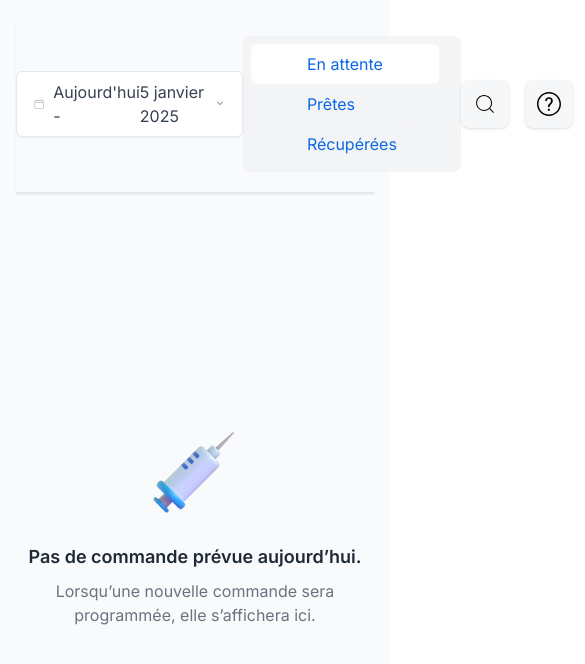
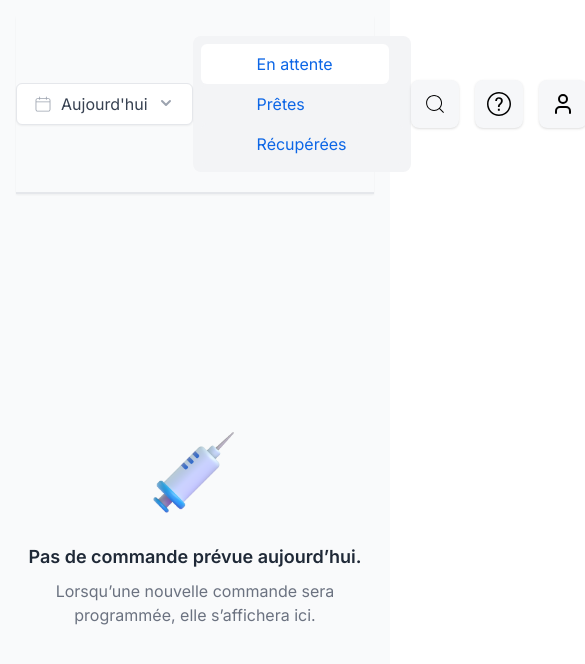
Before and after one commit to prateek-pareek/amme-pharmacy, a React (Vite) app: page /page5 in a window 390 px wide. Shown: the top 664 px of the page, 585 px wide, since content can reach past the window. Built offline with nearby package versions, Linux system fonts and the light colour scheme.

Commit message:
improved responsiveness of login pages

```diff
--- a/src/components/Mui.jsx
+++ b/src/components/Mui.jsx
@@ -34,9 +34,9 @@ const Mui = () => {
   };
 
   return (
-    <div className="flex flex-col md:flex-row h-[100vh] items-center justify-between gap-6 p-4 overflow-auto relative">
+    <div className="flex flex-col md:flex-row h-screen items-center justify-between gap-6 p-4 overflow-auto relative">
       {/* Left Section with Image */}
-      <div className="md:w-[50%] w-full flex flex-w items-center ">
+      <div className="md:w-[50%] w-full flex items-center">
         <img
           src={image}
           alt="Logo"
@@ -44,13 +44,12 @@ const Mui = () => {
         />
       </div>
 
-
       {/* Right Section with Form */}
-      <div className="md:pr-12 md:w-[50%] flex items-center justify-center">
-        <div className="bg-white py-8 rounded-lg w-full md:w-[90%]  px-6">
+      <div className="md:pr-12 md:w-[50%] flex items-center justify-center h-full overflow-auto">
+        <div className="bg-white py-0 rounded-lg w-full md:w-[90%] px-6 h-full flex flex-col justify-between overflow-y-auto">
           {/* Top Icon */}
-          <div className="main pl-[180px] ">
-          <img src={icon} alt="Icon" className=" mb-4 h-12" />
+          <div className="main pl-[180px]">
+            <img src={icon} alt="Icon" className="mb-4 h-12" />
           </div>
 
           {/* Form Title */}
@@ -112,7 +111,7 @@ const Mui = () => {
               fullWidth
               required
               size="small"
-              sx={{ maxWidth: '400px',  }}
+              sx={{ maxWidth: '400px' }}
             />
           </div>
 
@@ -134,7 +133,6 @@ const Mui = () => {
                   '& .MuiOutlinedInput-root': {
                     '& fieldset': {
                       borderColor: "#e2e8f0", // Ensure the border of the fieldset is the same color
-
                     },
                     '&:hover fieldset': {
                       borderColor: "#e2e8f0", // Make sure the hover state matches too
@@ -144,7 +142,6 @@ const Mui = () => {
                     }
                   }
                 }}
-
               >
                 {countryOptions.map((country) => (
                   <MenuItem key={country.code} value={country.code}>
@@ -170,7 +167,7 @@ const Mui = () => {
           </div>
 
           {/* Terms and Conditions */}
-          <div className="my-10 flex items-start">
+          <div className="my-6 flex items-start">
             <Checkbox required />
             <p className="text-sm px-2 text-left">J'accepte les Conditions Générales d'Utilisation, les <br />  <a
               href="/payment-terms"
@@ -197,13 +194,9 @@ const Mui = () => {
         </div>
       </div>
 
-
       {/* Inspector */}
-      {/* <LoginPagesInspector currentPage={currentPage} /> */}
       <LoginPagesInspector currentPage={currentPage} totalPages={3} />
     </div>
-
-
   );
 };
 
--- a/src/components/Page2.jsx
+++ b/src/components/Page2.jsx
@@ -28,20 +28,19 @@ const Page2 = () => {
   }, [password]);
 
   return (
-    <div className="flex flex-col md:flex-row h-[100vh] items-center justify-between gap-6 p-4 overflow-auto relative">
+    <div className="flex flex-col md:flex-row h-screen items-center justify-between gap-6 p-4 overflow-auto relative">
       {/* Left Section with Image */}
       <div className="md:w-[50%] w-full flex items-center">
         <img
           src={image}
           alt="Logo"
           className="md:w-4/5 min-h-[95vh] h-[95vh] rounded-lg"
-
         />
       </div>
 
       {/* Right Section with Form */}
-      <div className="md:pr-12 md:w-[50%] flex items-center justify-center">
-        <div className="bg-white py-8 rounded-lg w-full md:w-[90%] px-6">
+      <div className="md:pr-12 md:w-[50%] flex items-center justify-center h-full overflow-auto">
+        <div className="bg-white py-8 rounded-lg w-full md:w-[90%] px-6 h-full flex flex-col justify-between overflow-y-auto">
           {/* Top Icon */}
           <div className="main pl-[180px]">
             <img src={icon} alt="Icon" className="mb-4 h-12" />
--- a/src/components/UI/Header.jsx
+++ b/src/components/UI/Header.jsx
@@ -1,16 +1,15 @@
 import React, { useState, useEffect, useRef } from "react";
 import { format, isSameDay, isBefore, isAfter } from "date-fns";
 import { fr } from "date-fns/locale";
-import Calendar from "./Calendar"; // Adjust path if needed
+import Calendar from "./Calendar";
 import { CiSearch, CiCalendar, CiFlag1, CiMail } from "react-icons/ci";
 import { SlQuestion } from "react-icons/sl";
 import { LuUser } from "react-icons/lu";
-import { FaPhoneAlt } from "react-icons/fa";
-import ProfileModal from "./ProfileModal"; // Adjust the path if needed
-import HelpModal from "./HelpModal"; // Adjust the path if needed
+import ProfileModal from "./ProfileModal";
+import HelpModal from "./HelpModal";
 
 const Header = ({ selectedTab, setSelectedTab }) => {
-  const [date, setDate] = useState(new Date()); // Internal state for date
+  const [dateRange, setDateRange] = useState({ startDate: null, endDate: null });
   const [isOpen, setIsOpen] = useState(false);
   const [showSearch, setShowSearch] = useState(false);
   const [searchQuery, setSearchQuery] = useState("");
@@ -18,12 +17,27 @@ const Header = ({ selectedTab, setSelectedTab }) => {
   const [isHelpModalOpen, setIsHelpModalOpen] = useState(false);
   const calendarRef = useRef(null);
 
-  const formattedDate = date
-    ? format(date, "PPP", { locale: fr })
-    : "Invalid Date";
+  const formatDateRange = () => {
+    if (!dateRange.startDate) {
+      return "Aujourd'hui";
+    }
+
+    const startFormatted = format(dateRange.startDate, "dd MMM", { locale: fr });
+    if (!dateRange.endDate) {
+      return startFormatted;
+    }
+
+    const endFormatted = format(dateRange.endDate, "dd MMM", { locale: fr });
+    return `${startFormatted} au ${endFormatted}`;
+  };
 
   const toggleCalendar = () => {
     setIsOpen(!isOpen);
+  };
+
+  const handleReset = (e) => {
+    e.stopPropagation(); // Prevent calendar from opening
+    setDateRange({ startDate: null, endDate: null });
   };
 
   const toggleSearch = () => {
@@ -59,20 +73,27 @@ const Header = ({ selectedTab, setSelectedTab }) => {
     };
   }, [isOpen]);
 
+  const isDateRangeSelected = dateRange.startDate && dateRange.endDate;
+
   return (
     <div className="w-full py-5 flex items-center justify-between shadow-sm shadow-b-0 border-b-2 mb-7">
+      <div className="flex items-center gap-2">
         {/* Date Picker */}
         <div className="relative inline-block" ref={calendarRef}>
           <div
-          className="flex items-center border rounded-md px-4 py-2 bg-white shadow-sm cursor-pointer"
+            className={`flex items-center rounded-md px-4 py-2 cursor-pointer ${
+              isDateRangeSelected ? 'bg-blue-500 text-white' : 'bg-white border shadow-sm'
+            }`}
             onClick={toggleCalendar}
           >
-          <CiCalendar className="h-5 w-5 text-gray-400 mr-2" />
-          <span className="text-gray-700 font-medium">Aujourd'hui - </span>
-          <span className="text-gray-700 font-medium">{formattedDate}</span>
+            <CiCalendar className={`h-5 w-5 mr-2 ${isDateRangeSelected ? 'text-white' : 'text-gray-400'}`} />
+            <span className={`font-medium ${isDateRangeSelected ? 'text-white' : 'text-gray-700'}`}>
+              {formatDateRange()}
+            </span>
             <svg
               xmlns="http://www.w3.org/2000/svg"
-            className={`h-5 w-5 text-gray-400 ml-2 ${isOpen ? "transform rotate-180" : ""
+              className={`h-5 w-5 ml-2 ${isDateRangeSelected ? 'text-white' : 'text-gray-400'} ${
+                isOpen ? "transform rotate-180" : ""
               }`}
               viewBox="0 0 20 20"
               fill="currentColor"
@@ -85,11 +106,10 @@ const Header = ({ selectedTab, setSelectedTab }) => {
             </svg>
           </div>
           {isOpen && (
-          <div className="absolute top-full mt-2 z-10 bg-white border rounded-md shadow-lg">
+            <div className="absolute top-full mt-2 z-10">
               <Calendar
-              selected={date}
-              onSelectRange={({ startDate, endDate }) => {
-                setDate(startDate);
+                onSelectRange={(range) => {
+                  setDateRange(range);
                   setIsOpen(false);
                 }}
                 dayClassName={(date) => {
@@ -98,15 +118,27 @@ const Header = ({ selectedTab, setSelectedTab }) => {
                   if (isAfter(date, new Date())) return "text-[#151515]";
                   return "";
                 }}
-              firstDayOfWeek={1} // Start week from Monday (1)
+                firstDayOfWeek={1}
                 locale={fr}
               />
             </div>
           )}
         </div>
 
+        {/* Reset Button */}
+        {isDateRangeSelected && (
+          <button
+            onClick={handleReset}
+            className="px-4 py-2 text-blue-500 hover:text-blue-700 font-medium"
+          >
+            Réinitialiser
+          </button>
+        )}
+      </div>
+
+      {/* Rest of the header content remains the same */}
       {/* Tabs */}
-      <div className="flex-1 flex justify-center ">
+      <div className="flex-1 flex justify-center">
         <div className="p-2 bg-gray-100 rounded-lg">
           <button
             onClick={() => setSelectedTab("En attente")}
@@ -176,10 +208,7 @@ const Header = ({ selectedTab, setSelectedTab }) => {
         </div>
       </div>
 
-      {/* Profile Modal */}
       <ProfileModal isOpen={isProfileModalOpen} toggleModal={toggleProfileModal} />
-
-      {/* Help Modal */}
       <HelpModal isOpen={isHelpModalOpen} toggleModal={toggleHelpModal} />
     </div>
   );
```
Also changed, not shown: src/components/Page3.jsx (+15 -39 lines), src/components/Page6.jsx (line endings or trailing spaces), src/components/UI/Calendar.jsx (line endings or trailing spaces). Lines whose indentation alone changed are shown as unchanged.
